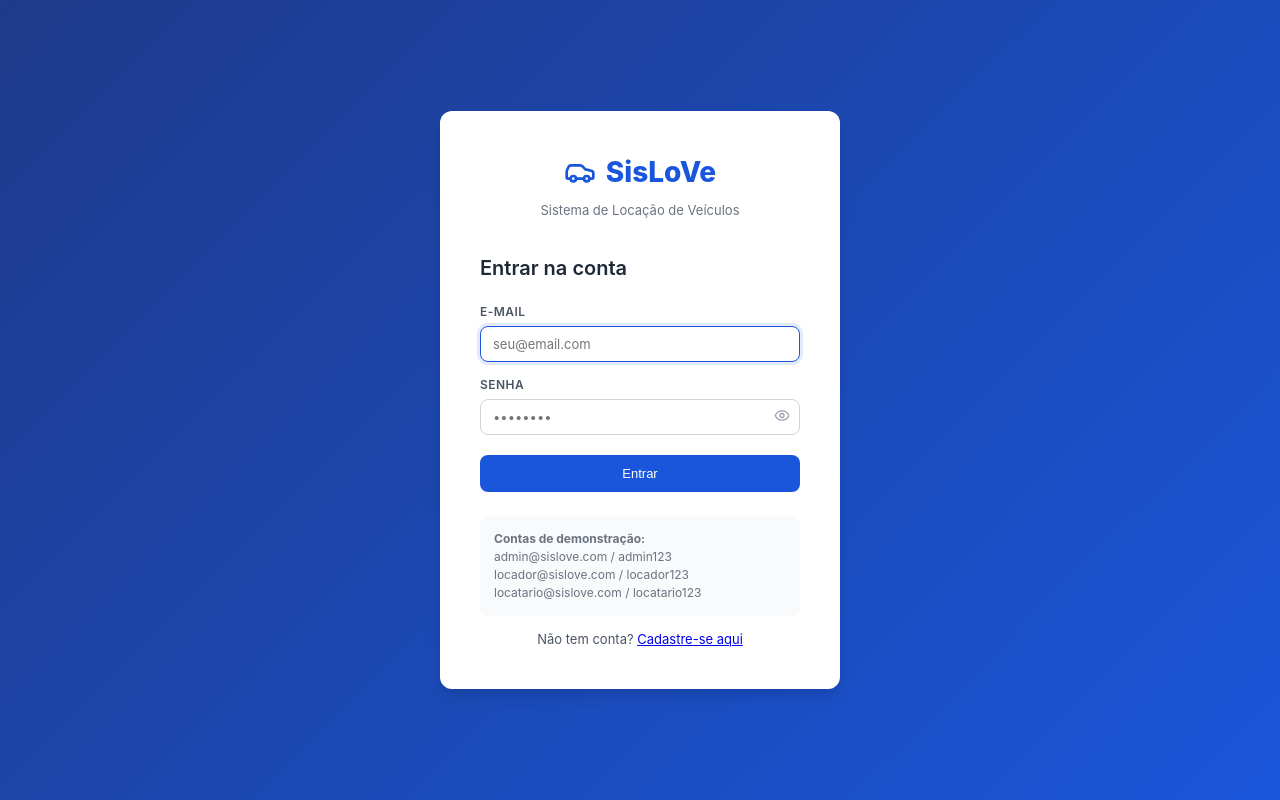
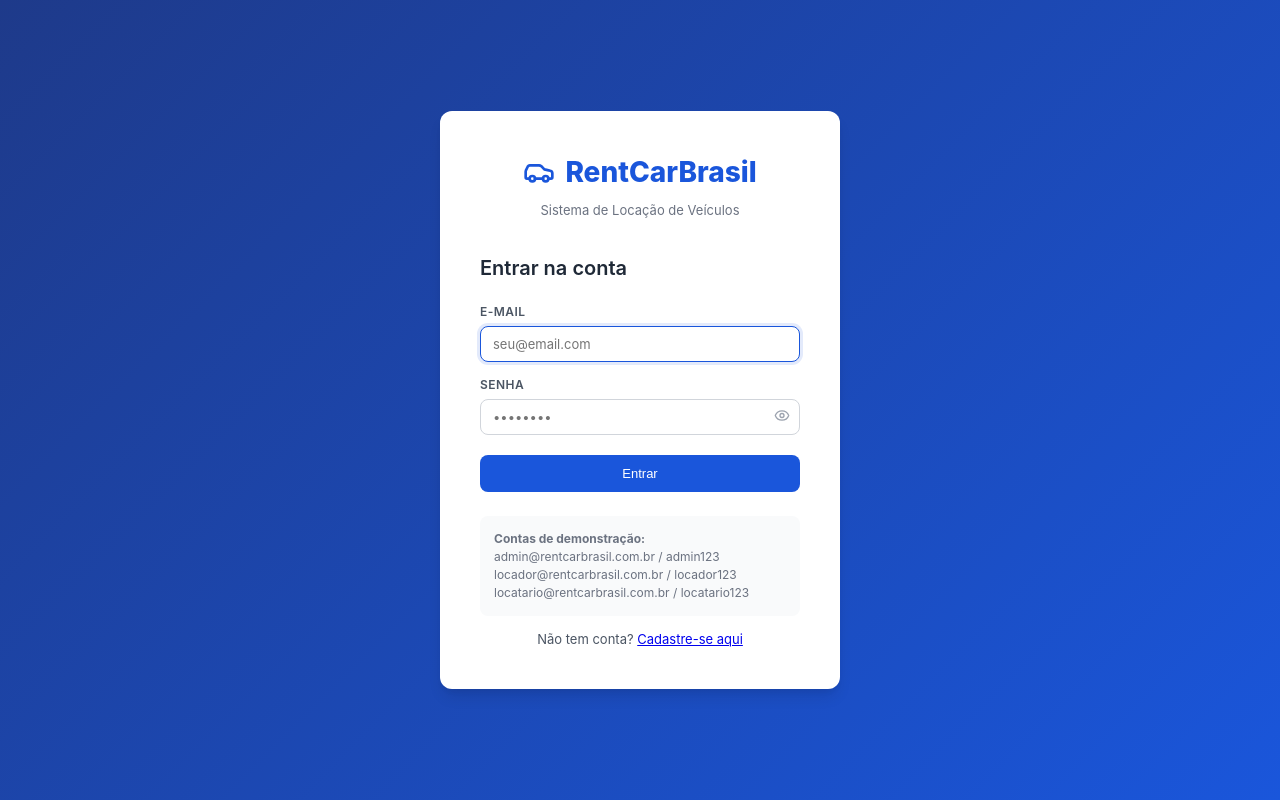
Before and after one commit to wslourenco/prjRentCarBrasil, a React (Vite) app: page /login in a window 1280 px wide. Built offline with nearby package versions, Linux system fonts and the light colour scheme; no server answers.

Commit message:
feat: renomear SisLoVe para RentCarBrasil em todas as interfaces

```diff
--- a/src/components/Sidebar.jsx
+++ b/src/components/Sidebar.jsx
@@ -27,7 +27,7 @@ export default function Sidebar() {
   return (
     <aside className="sidebar">
       <div className="sidebar-logo">
-        <h1>SisLoVe</h1>
+        <h1>RentCarBrasil</h1>
         <span>Sistema de Locação de Veículos</span>
       </div>
 
--- a/src/pages/Admin.jsx
+++ b/src/pages/Admin.jsx
@@ -246,7 +246,7 @@ export default function Admin() {
                 type="email"
                 value={smtpForm.mail_from}
                 onChange={e => setSmtpForm(prev => ({ ...prev, mail_from: e.target.value }))}
-                placeholder="noreply@sislove.com"
+                placeholder="noreply@rentcarbrasil.com.br"
               />
             </div>
           </div>
--- a/src/pages/Colaboradores.jsx
+++ b/src/pages/Colaboradores.jsx
@@ -213,7 +213,7 @@ export default function Colaboradores() {
                             <input
                               required
                               type="email"
-                              placeholder="ex: auxiliar@sislove.com"
+                              placeholder="ex: auxiliar@rentcarbrasil.com.br"
                               autoComplete="username"
                               {...f('usuario')}
                             />
@@ -275,7 +275,7 @@ export default function Colaboradores() {
                                 updateAuxiliar(index, 'usuario', valor);
                                 updateAuxiliar(index, 'email', valor);
                               }}
-                              placeholder="ex: auxiliar@sislove.com"
+                              placeholder="ex: auxiliar@rentcarbrasil.com.br"
                               autoComplete="username"
                             />
                           </div>
--- a/src/pages/Login.jsx
+++ b/src/pages/Login.jsx
@@ -39,7 +39,7 @@ export default function Login() {
         <div className="login-logo">
           <div style={{ display: 'flex', alignItems: 'center', justifyContent: 'center', gap: 10, marginBottom: 8 }}>
             <Car size={32} color="var(--primary)" />
-            <h1>SisLoVe</h1>
+            <h1>RentCarBrasil</h1>
           </div>
           <p>Sistema de Locação de Veículos</p>
         </div>
@@ -87,9 +87,9 @@ export default function Login() {
 
         <div style={{ marginTop: 24, padding: 14, background: 'var(--gray-50)', borderRadius: 'var(--radius)', fontSize: 12, color: 'var(--gray-500)' }}>
           <strong>Contas de demonstração:</strong><br />
-          admin@sislove.com / admin123<br />
-          locador@sislove.com / locador123<br />
-          locatario@sislove.com / locatario123
+          admin@rentcarbrasil.com.br / admin123<br />
+          locador@rentcarbrasil.com.br / locador123<br />
+          locatario@rentcarbrasil.com.br / locatario123
         </div>
 
         <div style={{ marginTop: 14, textAlign: 'center', fontSize: 13, color: 'var(--gray-600)' }}>
--- a/src/pages/Register.jsx
+++ b/src/pages/Register.jsx
@@ -78,7 +78,7 @@ export default function Register() {
         <div className="login-logo">
           <div style={{ display: 'flex', alignItems: 'center', justifyContent: 'center', gap: 10, marginBottom: 8 }}>
             <Car size={32} color="var(--primary)" />
-            <h1>SisLoVe</h1>
+            <h1>RentCarBrasil</h1>
           </div>
           <p>Novo cadastro de usuário</p>
         </div>
--- a/src/styles/global.css
+++ b/src/styles/global.css
@@ -1,5 +1,5 @@
 /* =============================================
-   SisLoVe – Sistema de Locação de Veículos
+   RentCarBrasil – Sistema de Locação de Veículos
    Estilos Globais
    ============================================= */
 
```
Also changed, not shown: 1 other file (tests, documents, lock files or other folders).
